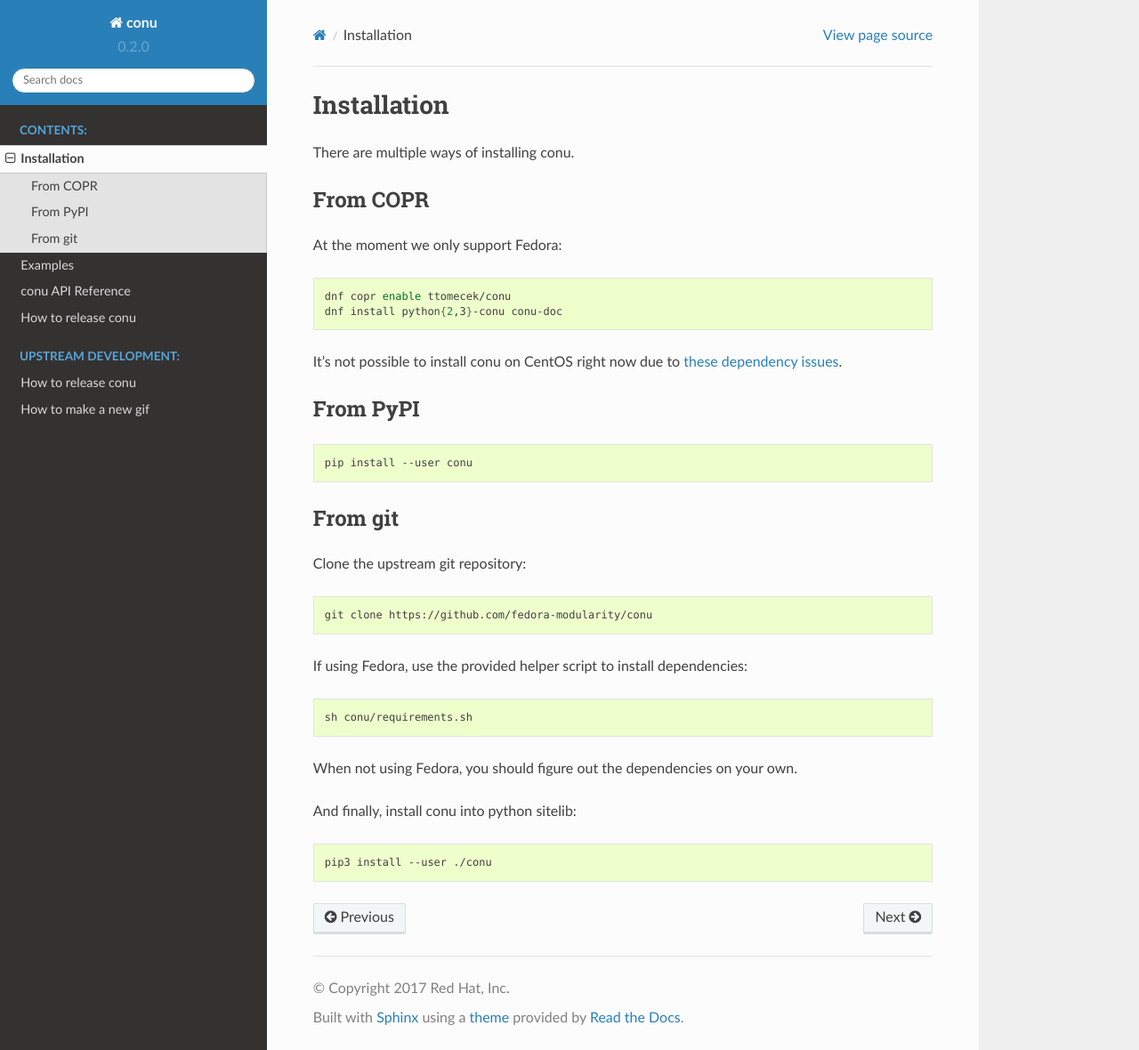
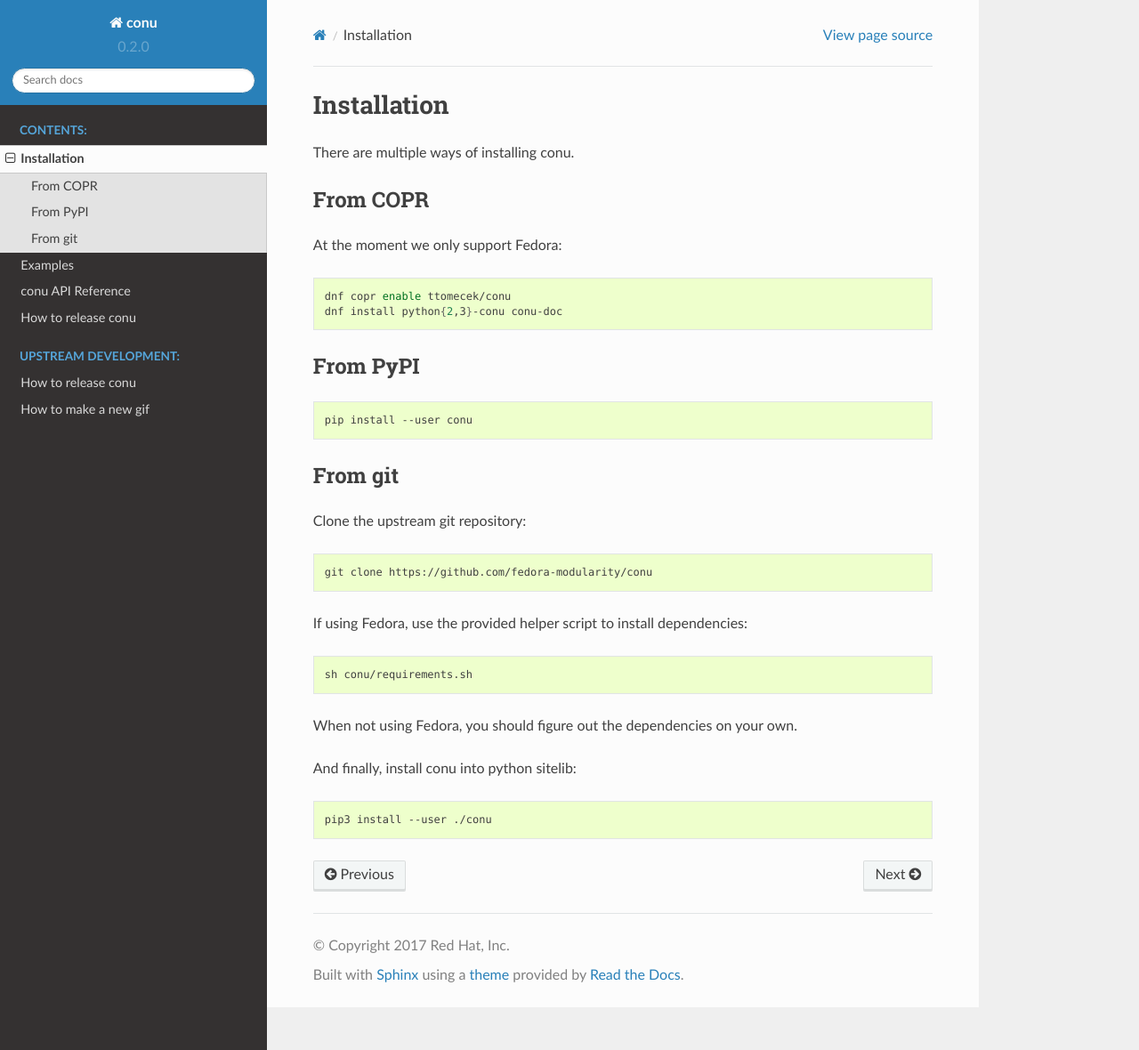
Before and after one commit to user-cont/conu, a Sphinx documentation site: the page built from docs/source/installation.rst, in a window 1280 px wide and 1180 px high. Shown: the whole window at 89% size. Built offline with Sphinx 7.4.7 and the Read the Docs theme 2.0.0, drawn with Linux system fonts in a browser that asks for light colours.

Commit message:
Centos problem removed from doc

```diff
--- a/docs/source/installation.rst
+++ b/docs/source/installation.rst
@@ -13,7 +13,6 @@ At the moment we only support Fedora:
     dnf copr enable ttomecek/conu
     dnf install python{2,3}-conu conu-doc
 
-It's not possible to install conu on CentOS right now due to `these dependency issues <https://github.com/fedora-modularity/conu/issues/106>`_.
 
 
 From PyPI
```
